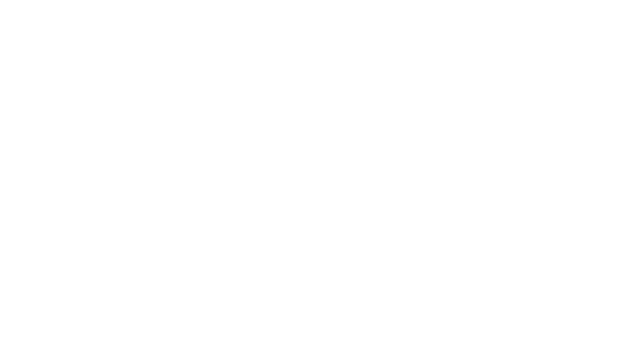
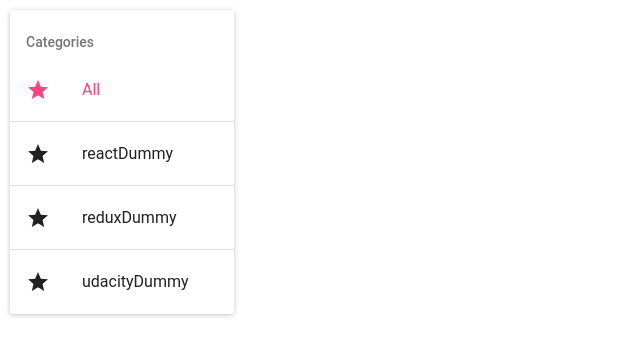
Before and after one commit to axelgalicia/react-redux-posts-app, a React (Create React App) app: page / in a window 1280 px wide. Shown: the top 356 px of the page, without its empty margins (0-640 px from the left). Built offline with nearby package versions, Linux system fonts and the light colour scheme; no server answers.

Commit message:
feat: listing menu dynamically

```diff
--- a/package.json
+++ b/package.json
@@ -3,9 +3,13 @@
   "version": "0.1.0",
   "private": true,
   "dependencies": {
+    "@material-ui/icons": "^1.0.0-beta.42",
+    "material-ui": "^0.20.0",
     "react": "^16.2.0",
     "react-dom": "^16.2.0",
-    "react-scripts": "1.1.1"
+    "react-redux": "^5.0.7",
+    "react-scripts": "1.1.1",
+    "redux": "^3.7.2"
   },
   "scripts": {
     "start": "react-scripts start",
--- a/public/index.html
+++ b/public/index.html
@@ -10,6 +10,7 @@
     -->
     <link rel="manifest" href="%PUBLIC_URL%/manifest.json">
     <link rel="shortcut icon" href="%PUBLIC_URL%/favicon.ico">
+
     <!--
       Notice the use of %PUBLIC_URL% in the tags above.
       It will be replaced with the URL of the `public` folder during the build.
--- /dev/null
+++ b/src/actions/index.js
@@ -0,0 +1,40 @@
+//Categories
+export const ALL_CATEGORIES = 'ALL_CATEGORIES'
+export const SELECT_CATEGORY = 'SELECT_CATEGORY'
+export const ADD_CATEGORIES = 'ADD_CATEGORIES'
+//Posts
+export const ADD_POST = 'ADD_POST'
+export const EDIT_POST = 'EDIT_POST'
+export const DELETE_POST = 'DELETE_POST'
+//Posts Votes
+export const UP_VOTE = 'UP_VOTE'
+export const DOWN_VOTE = 'DOWN_VOTE'
+//Comments
+export const ADD_COMMENT = 'ADD_COMMENT'
+export const EDIT_COMMENT = 'EDIT_COMMENT'
+export const DELETE_COMMENT = 'DELETE_COMMENT'
+
+//Filters
+export const FILTER_BY_TIMESTAMP = 'FILTER_BY_TIMESTAMP'
+export const FILTER_BY_VOTE = 'FILTER_BY_VOTE'
+
+
+export const addCategories = ({categories}) => ({
+    type: ADD_CATEGORIES,
+    categories
+});
+
+export const selectCategory = ({category}) => ({
+    type: SELECT_CATEGORY,
+    category
+});
+
+export const addPost = ({ id, timestamp, title, body, author, category }) => ({
+    type: ADD_POST,
+    id,
+    timestamp,
+    title,
+    body,
+    author,
+    category
+});
--- a/src/components/App.js
+++ b/src/components/App.js
@@ -1,13 +1,40 @@
-import React, { Component } from 'react';
+import React, { Component } from 'react'
+import { connect } from 'react-redux'
+import { addPost } from '../actions'
+import MuiThemeProvider from 'material-ui/styles/MuiThemeProvider';
+import Categories from './Categories'
+
+
 
 class App extends Component {
+
   render() {
+
+    const { addPost } = this.props
+
     return (
-      <div className="App">
-
+      <div id="App">
+        <MuiThemeProvider>
+          <Categories />
+        </MuiThemeProvider>
       </div>
-    );
+    )
   }
 }
 
-export default App;
+const mapStateToProps = state => {
+  return {
+    posts: state
+  }
+}
+
+const mapDispatchToProps = dispatch => {
+  return {
+    addPost: (data) => dispatch(addPost(data))
+  }
+}
+
+export default connect(
+  mapStateToProps,
+  mapDispatchToProps
+)(App);
--- /dev/null
+++ b/src/components/Categories.js
@@ -0,0 +1,92 @@
+import React, { Component } from 'react'
+//React-Redux
+import { connect } from 'react-redux'
+//Material-UI
+import Divider from 'material-ui/Divider';
+import Paper from 'material-ui/Paper';
+import Subheader from 'material-ui/Subheader';
+import Menu from 'material-ui/Menu';
+import MenuItem from 'material-ui/MenuItem';
+//Icons
+import StarIcon from '@material-ui/icons/Star';
+
+//Local
+import * as PostsAPI from '../services'
+import { ALL_CATEGORIES,addCategories, selectCategory, addPost } from '../actions'
+
+class Categories extends Component {
+
+    componentDidMount = () => {
+        this.getAllCategories()
+        this.getAllPosts()
+
+    }
+
+    getAllCategories = () => {
+        PostsAPI.getAllCategories().then((categories) => {
+            this.props.addCategories({
+                categories: categories
+            })
+        })
+    }
+
+    getAllPosts = () => {
+        PostsAPI.getAllPosts().then((posts) => {
+           // console.log(posts)
+        })
+    }
+
+    render() {
+
+        //console.log(this.props)
+
+        const { categories, categorySelected, addPost, selectCategory } = this.props
+
+        const style = {
+            margin: 10,
+            textAlign: 'left',
+            display: 'inline-block'
+        };
+
+        return (
+            <div>
+
+                <Paper style={style}>
+
+                    <Menu value={categorySelected} onItemClick={(event, menuItem, index) => selectCategory({ category: menuItem.props.value })}>
+                        <Subheader>Categories</Subheader>
+                        <MenuItem primaryText="All" leftIcon={<StarIcon />} value={ALL_CATEGORIES} key="all"/>
+                        {categories.map((category) => ([
+                            <Divider/>,
+                            <MenuItem primaryText={category.name} leftIcon={<StarIcon />} value={category.path} key={category.path} />
+                        ]))}
+                    </Menu>
+                </Paper>
+            </div>
+        )
+    }
+
+}
+
+
+
+const mapStateToProps = ({ appState }) => {
+    return {
+        categorySelected: appState.categorySelected,
+        categories: appState.categories,
+        posts: appState.posts
+    }
+}
+
+const mapDispatchToProps = dispatch => {
+    return {
+        addCategories: (data) => dispatch(addCategories(data)),
+        addPost: (data) => dispatch(addPost(data)),
+        selectCategory: (data) => dispatch(selectCategory(data))
+    }
+}
+
+export default connect(
+    mapStateToProps,
+    mapDispatchToProps
+)(Categories);
--- a/src/index.js
+++ b/src/index.js
@@ -2,5 +2,32 @@
 import ReactDOM from 'react-dom';
 import './index.css';
 import App from './components/App';
+import { createStore, applyMiddleware, compose } from 'redux'
+import reducer from './reducers'
+import { Provider } from 'react-redux'
 
-ReactDOM.render(<App />, document.getElementById('root'));
+const logger = store => next => action => {
+    console.group(action.type)
+    console.info('dispatching', action)
+    let result = next(action)
+    console.log('next state', store.getState())
+    console.groupEnd(action.type)
+    return result
+}
+
+
+const composeEnhancers = window.__REDUX_DEVTOOLS_EXTENSION_COMPOSE__ || compose
+
+
+const store = createStore(
+    reducer,
+    composeEnhancers(
+        applyMiddleware(logger)
+    )
+)
+
+ReactDOM.render(
+    <Provider store={store}>
+        <App />
+    </Provider>,
+    document.getElementById('root'));
--- /dev/null
+++ b/src/reducers/index.js
@@ -0,0 +1,94 @@
+import { ALL_CATEGORIES, ADD_CATEGORIES, SELECT_CATEGORY, ADD_POST } from '../actions'
+import { combineReducers } from 'redux'
+
+const initialAppState = {
+    allCategories: true,
+    categorySelected: ALL_CATEGORIES,
+    categories: [{
+        "name": "reactDummy",
+        "path": "react"
+    },
+    {
+        "name": "reduxDummy",
+        "path": "redux"
+    },
+    {
+        "name": "udacityDummy",
+        "path": "udacity"
+    }],
+    posts: [
+        {
+            "id": "8xf0y6ziyjabvozdd253nd",
+            "timestamp": 1467166872634,
+            "title": "Udacity is the best place to learn React",
+            "body": "Everyone says so after all.",
+            "author": "thingtwo",
+            "category": "react",
+            "voteScore": 6,
+            "deleted": false,
+            "commentCount": 2
+        },
+        {
+            "id": "6ni6ok3ym7mf1p33lnez",
+            "timestamp": 1468479767190,
+            "title": "Learn Redux in 10 minutes!",
+            "body": "Just kidding. It takes more than 10 minutes to learn technology.",
+            "author": "thingone",
+            "category": "redux",
+            "voteScore": -5,
+            "deleted": false,
+            "commentCount": 0
+        }
+    ]
+}
+
+
+
+function appState(state = initialAppState, action) {
+    const {
+        id,
+        timestamp,
+        title,
+        body,
+        author,
+        category,
+        categories,
+        type
+    } = action
+
+    switch (type) {
+        case ADD_CATEGORIES:
+        return {
+            ...state,
+            categories: categories
+        }
+        case SELECT_CATEGORY:
+            return {
+                ...state,
+                categorySelected: category,
+                allCategories: category === ALL_CATEGORIES ? true : false
+            }
+        case ADD_POST:
+            return {
+                ...state,
+                posts: [
+                    ...state.posts,
+                    {
+                        id,
+                        timestamp,
+                        title,
+                        body,
+                        author,
+                        category
+                    }
+                ]
+            }
+        default:
+            return state
+    }
+}
+
+
+export default combineReducers({
+    appState
+})
--- /dev/null
+++ b/src/services/index.js
@@ -0,0 +1,21 @@
+const API = 'http://localhost:3001'
+
+const headers = {
+    'Authorization': '123'
+}
+
+
+
+export function getAllCategories() {
+
+    return fetch(`${API}/categories`, { headers })
+        .then((res) => res.json())
+        .then(data => data.categories)
+}
+
+export function getAllPosts() {
+
+    return fetch(`${API}/posts`, { headers })
+        .then((res) => res.json())
+        .then(data => data)
+}
```
Also changed, not shown: src/testing.js (added, +25 -0 lines), 1 other file (tests, documents, lock files or other folders).
